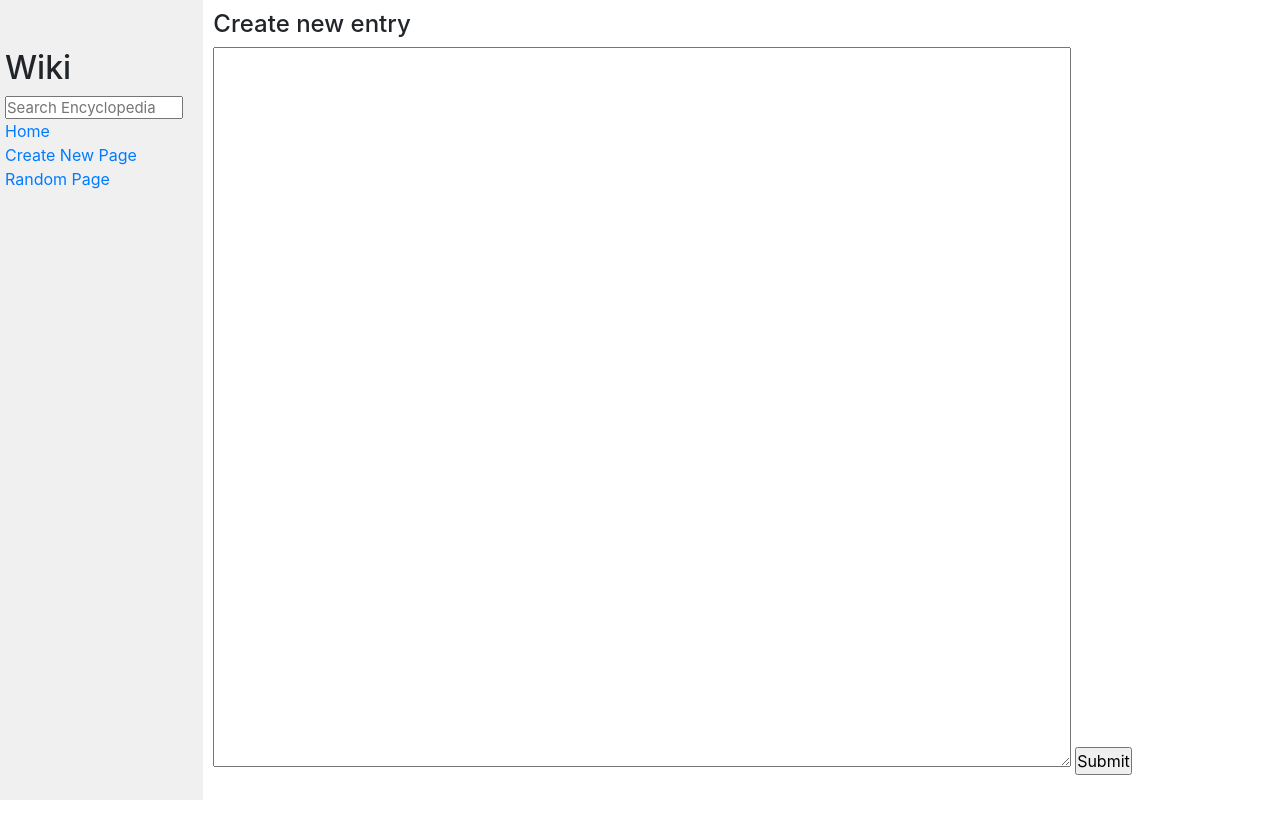
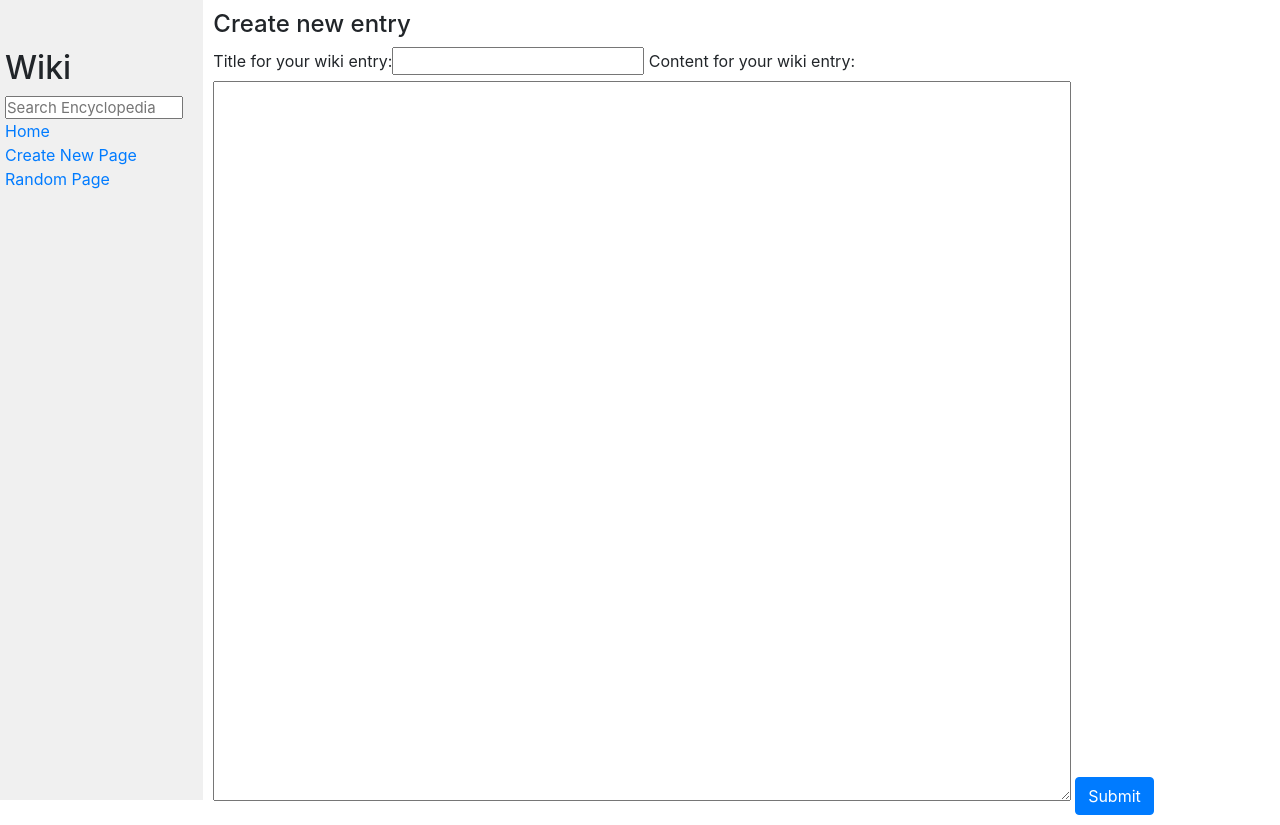
Before and after one commit to mandeep115/wiki, a Django app: page /create in a window 1280 px wide. Before the commit the page ends 800 px from the top, so only its background shows below. Run offline with Django 3.2, Linux system fonts and the light colour scheme; some libraries are stand-ins or nearby versions.

Commit message:
Completed new page function

```diff
--- a/encyclopedia/templates/encyclopedia/create.html
+++ b/encyclopedia/templates/encyclopedia/create.html
@@ -7,10 +7,10 @@
 {% block body %}
     <!-- <label for="create">Create new entry</label> -->
     <h4>Create new entry</h4>
-    <form action="{% url 'create' %}">
-        <textarea id="create" name="create" rows="50" cols="50">
-        </textarea>
-        <input type="submit" value="Submit">
+    <form action="{% url 'create' %}" method="POST">
+        {% csrf_token %}
+        {{ form }}
+        <input class="btn btn-primary" type="submit">
     </form>
 
 {% endblock %}
--- a/encyclopedia/templates/encyclopedia/title.html
+++ b/encyclopedia/templates/encyclopedia/title.html
@@ -7,4 +7,6 @@
 {% block body %}
     {% load md2 %}
     {{ content|safe|markdown }}
+    <button type="button" class="btn btn-warning">Edit</button>
+
 {% endblock %}
--- a/encyclopedia/views.py
+++ b/encyclopedia/views.py
@@ -1,10 +1,17 @@
+from django.http import HttpResponseRedirect
+from django.http import HttpResponse
 from django.shortcuts import render
-from django.http import HttpResponse
+from django.urls import reverse
 from markdown2 import Markdown
+from django import forms
 import random
 import re
 
 from . import util
+
+class wikiform(forms.Form):
+    title = forms.CharField(label="Title for your wiki entry")
+    content = forms.CharField(label="Content for your wiki entry", widget=forms.Textarea)
 
 
 def index(request):
@@ -42,7 +49,27 @@ def search(request):
     })
 
 def create(request):
-    return render(request, "encyclopedia/create.html")
+    if request.method == "POST":
+        form = wikiform(request.POST)
+
+        if form.is_valid():
+
+            title = form.cleaned_data["title"]
+            content = form.cleaned_data["content"]
+
+            util.save_entry(title, content)
+            return HttpResponseRedirect(reverse("index"))
+
+        else:
+            return render(request, "tasks/add.html", {
+                "form": form
+            })
+    return render(request, "encyclopedia/create.html", {
+        "form": wikiform()
+    })
+
+def edit(request, title):
+    return
 
 def random_page(request):
 
```
Also changed, not shown: entries/Test.md (added, +1 -0 lines).
